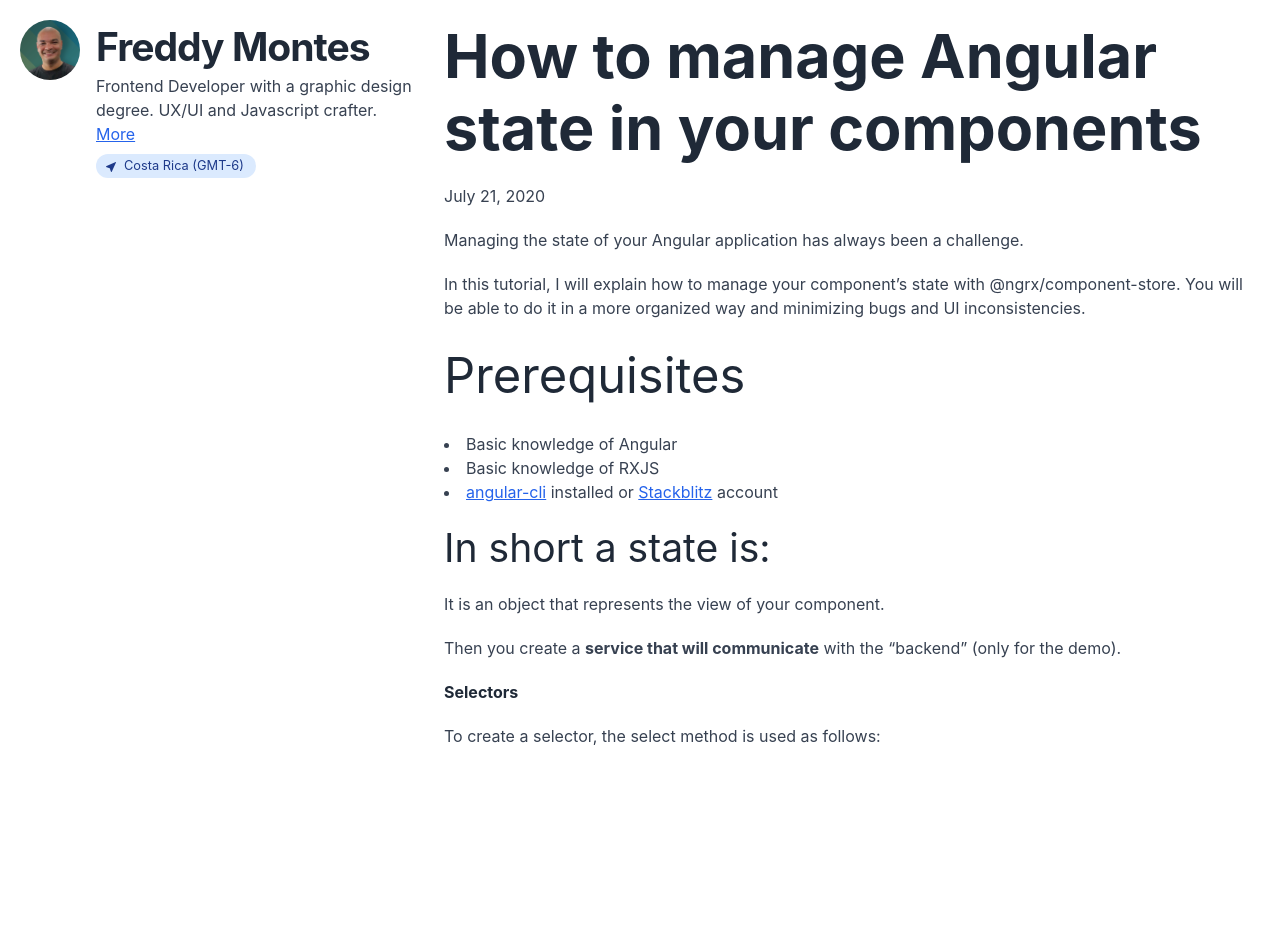
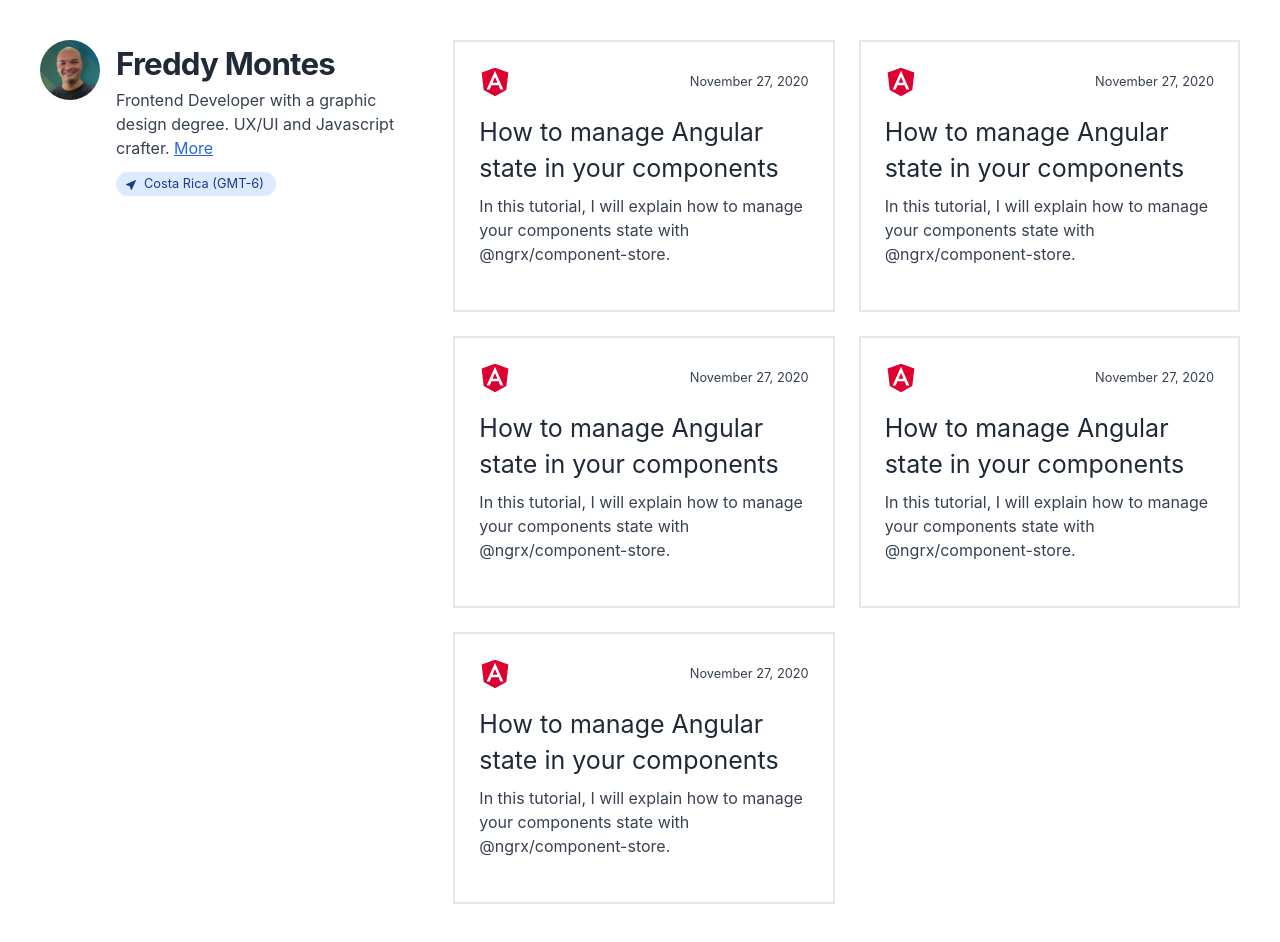
Before and after one commit to fmontes/fmontes.com, a Next.js app: page / in a window 1280 px wide. Before the commit the page ends 800 px from the top, so only its background shows below. Built offline with nearby package versions, Linux system fonts and the light colour scheme.

Commit message:
Add the home post lists

```diff
--- /dev/null
+++ b/components/BlogItem.tsx
@@ -0,0 +1,21 @@
+function BlogItem(): JSX.Element {
+    return (
+        <article className="border-gray-200 border-solid border-2 hover:bg-blue-50 duration-200 hover:shadow-lg transition-all transform hover:scale-105 hover:-translate-y-1">
+            <a className="block no-underline p-6" href="#">
+                <div className="flex justify-between items-center mb-4">
+                    <img alt="Angular" src="/images/angular.svg" width="32" />
+                    <time className="text-sm">November 27, 2020</time>
+                </div>
+                <h2 className="mt-0 mb-2 text-lg leading-9">
+                    How to manage Angular state in your components
+                </h2>
+                <p className="mt-2">
+                    In this tutorial, I will explain how to manage your components state with
+                    @ngrx/component-store.
+                </p>
+            </a>
+        </article>
+    );
+}
+
+export default BlogItem;
--- a/components/Header.tsx
+++ b/components/Header.tsx
@@ -15,8 +15,8 @@ function Header(): JSX.Element {
                     />
                 </div>
                 <div>
-                    <h3 className="font-bold tracking-tight m-0 leading-snug">Freddy Montes</h3>
-                    <p className="mt-0 mb-2">
+                    <h3 className="font-bold tracking-tight m-0 text-xl">Freddy Montes</h3>
+                    <p className="mt-0 mb-3">
                         Frontend Developer with a graphic design degree. UX/UI and Javascript
                         crafter. <a href="/about-me">More</a>
                     </p>
--- a/pages/_app.tsx
+++ b/pages/_app.tsx
@@ -6,9 +6,13 @@ import '../styles/global.css';
 
 function MyApp({ Component, pageProps }: AppProps): JSX.Element {
     return (
-        <div className="container p-5 lg:grid lg:grid-cols-3 lg:gap-8 lg:items-start">
-            <Header />
-            <Component {...pageProps} />
+        <div className="container p-5 sm:p-10 lg:grid lg:grid-cols-12 lg:gap-10 lg:items-start antialiased">
+            <div className="lg:col-span-4 2xl:col-span-3">
+                <Header />
+            </div>
+            <div className="lg:col-span-8 2xl:col-span-9 mt-10 lg:m-0">
+                <Component {...pageProps} />
+            </div>
         </div>
     );
 }
--- /dev/null
+++ b/pages/blog.tsx
@@ -0,0 +1,48 @@
+import React from 'react';
+import Head from 'next/head';
+
+export default function Home(): JSX.Element {
+    return (
+        <>
+            <Head>
+                <title>@fmontes</title>
+                <link href="/favicon.ico" rel="icon" />
+            </Head>
+
+            <main className="sm:col-span-2">
+                <h1>How to manage Angular state in your components</h1>
+                <p>
+                    <time>July 21, 2020</time>
+                </p>
+
+                <p>Managing the state of your Angular application has always been a challenge.</p>
+                <p>
+                    In this tutorial, I will explain how to manage your component’s state with
+                    @ngrx/component-store. You will be able to do it in a more organized way and
+                    minimizing bugs and UI inconsistencies.
+                </p>
+
+                <h2>Prerequisites</h2>
+                <ol>
+                    <li>Basic knowledge of Angular</li>
+                    <li>Basic knowledge of RXJS</li>
+                    <li>
+                        <a href="https://cli.angular.io/">angular-cli</a> installed or{' '}
+                        <a href="https://stackblitz.com/">Stackblitz</a> account
+                    </li>
+                </ol>
+
+                <h3>In short a state is:</h3>
+                <p>It is an object that represents the view of your component.</p>
+
+                <p>
+                    Then you create a <b>service that will communicate</b> with the “backend” (only
+                    for the demo).
+                </p>
+
+                <h4>Selectors</h4>
+                <p>To create a selector, the select method is used as follows:</p>
+            </main>
+        </>
+    );
+}
--- a/pages/index.tsx
+++ b/pages/index.tsx
@@ -1,5 +1,6 @@
 import React from 'react';
 import Head from 'next/head';
+import BlogItem from '@components/BlogItem';
 
 export default function Home(): JSX.Element {
     return (
@@ -9,39 +10,12 @@ export default function Home(): JSX.Element {
                 <link href="/favicon.ico" rel="icon" />
             </Head>
 
-            <main className="sm:col-span-2">
-                <h1>How to manage Angular state in your components</h1>
-                <p>
-                    <time>July 21, 2020</time>
-                </p>
-
-                <p>Managing the state of your Angular application has always been a challenge.</p>
-                <p>
-                    In this tutorial, I will explain how to manage your component’s state with
-                    @ngrx/component-store. You will be able to do it in a more organized way and
-                    minimizing bugs and UI inconsistencies.
-                </p>
-
-                <h2>Prerequisites</h2>
-                <ol>
-                    <li>Basic knowledge of Angular</li>
-                    <li>Basic knowledge of RXJS</li>
-                    <li>
-                        <a href="https://cli.angular.io/">angular-cli</a> installed or{' '}
-                        <a href="https://stackblitz.com/">Stackblitz</a> account
-                    </li>
-                </ol>
-
-                <h3>In short a state is:</h3>
-                <p>It is an object that represents the view of your component.</p>
-
-                <p>
-                    Then you create a <b>service that will communicate</b> with the “backend” (only
-                    for the demo).
-                </p>
-
-                <h4>Selectors</h4>
-                <p>To create a selector, the select method is used as follows:</p>
+            <main className="grid gap-6 sm:grid-cols-2 2xl:grid-cols-3">
+                <BlogItem />
+                <BlogItem />
+                <BlogItem />
+                <BlogItem />
+                <BlogItem />
             </main>
         </>
     );
--- a/styles/global.css
+++ b/styles/global.css
@@ -29,8 +29,15 @@
 
     p,
     ul,
+    ol,
+    time {
+        @apply text-gray-700;
+    }
+
+    p,
+    ul,
     ol {
-        @apply my-5 text-gray-700;
+        @apply my-5;
     }
 
     li {
```
Also changed, not shown: public/images/angular.svg (added).
